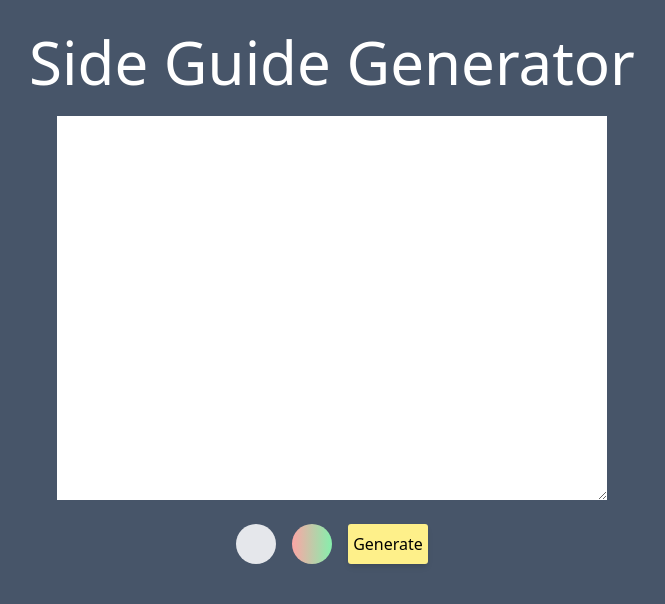
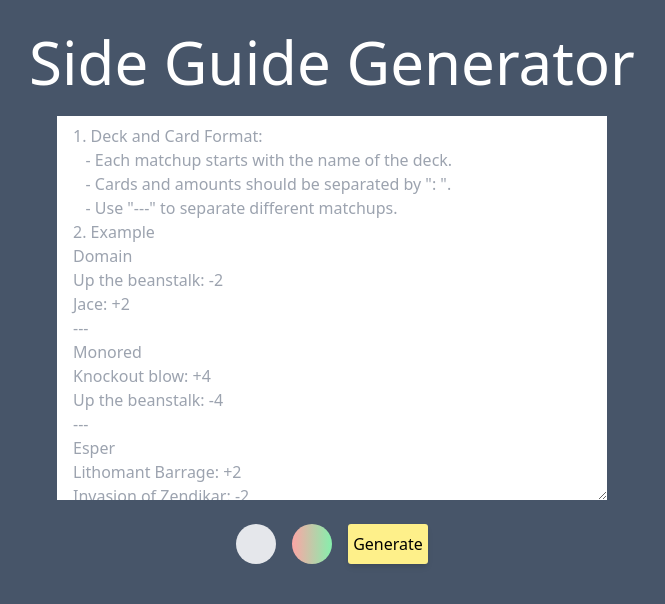
Before and after one commit to TigreDev/sideguidegenerator, a React (Create React App) app: page / in a window 1280 px wide. Shown: the top 604 px of the page, without its empty margins (308-973 px from the left). Built offline with nearby package versions, Linux system fonts and the light colour scheme.

Commit message:
placeholder added

```diff
--- a/src/App.tsx
+++ b/src/App.tsx
@@ -1,6 +1,24 @@
 import { ChangeEvent, useState } from "react";
 import { Matchup, getMatchups } from "./utils/tablegenerator";
 import { MatchupTable } from "./MatchupTable";
+
+const placeholderText = `1. Deck and Card Format:
+   - Each matchup starts with the name of the deck.
+   - Cards and amounts should be separated by ": ".
+   - Use "---" to separate different matchups.
+2. Example
+Domain
+Up the beanstalk: -2
+Jace: +2
+---
+Monored
+Knockout blow: +4
+Up the beanstalk: -4
+---
+Esper
+Lithomant Barrage: +2
+Invasion of Zendikar: -2
+`;
 
 function App() {
   const [guideText, setGuideText] = useState("")
@@ -8,6 +26,10 @@ function App() {
   const [colorSchema, setColorSchema] = useState("default");
 
   const handleProcessor = () => {
+    if (guideText === "") {
+      setGuideOutput(undefined)
+      return;
+    }
     const matchups = getMatchups(guideText);
     setGuideOutput(matchups);
   }
@@ -21,7 +43,7 @@ function App() {
       <div className=" text-3xl md:text-6xl text-white ">
         Side Guide Generator
       </div>
-      <textarea className="w-full min-h-32 md:min-h-96 md:w-[550px] px-4 py-2 overflow-y-scroll" value={guideText} onChange={handleChange} />
+      <textarea className="w-full min-h-32 md:min-h-96 md:w-[550px] px-4 py-2 overflow-y-scroll" value={guideText} onChange={handleChange} id='guideText' placeholder={placeholderText} />
       <div className="flex flex-row gap-4">
         <button className="bg-gray-200 rounded-full min-w-10 min-h-10 hover:bg-gray-300 " onClick={() => setColorSchema("grays")} />
         <button className="bg-gradient-to-r from-red-300 to-green-300 rounded-full min-w-10 min-h-10 hover:bg-gradient-to-r hover:from-red-400 hover:to-green-400" onClick={() => setColorSchema("default")} />
```
